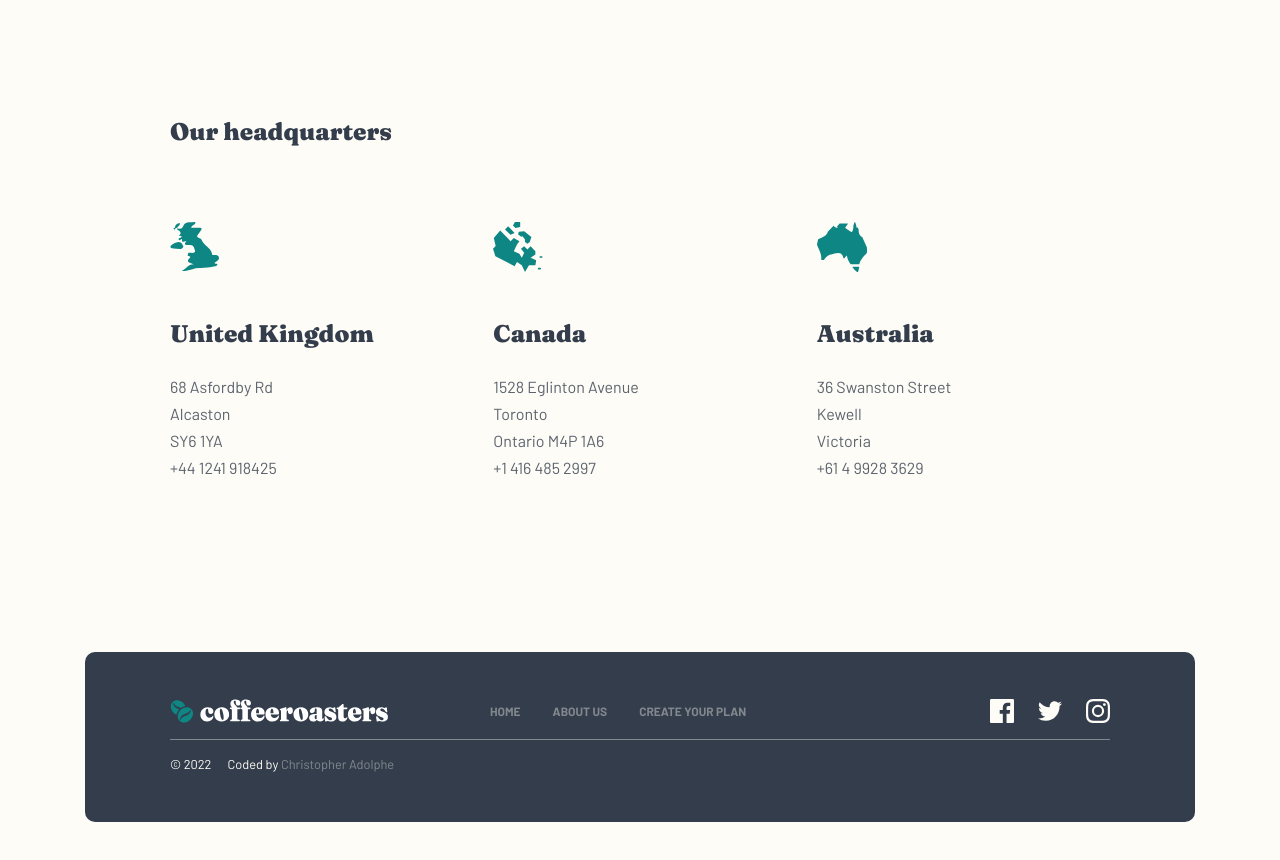
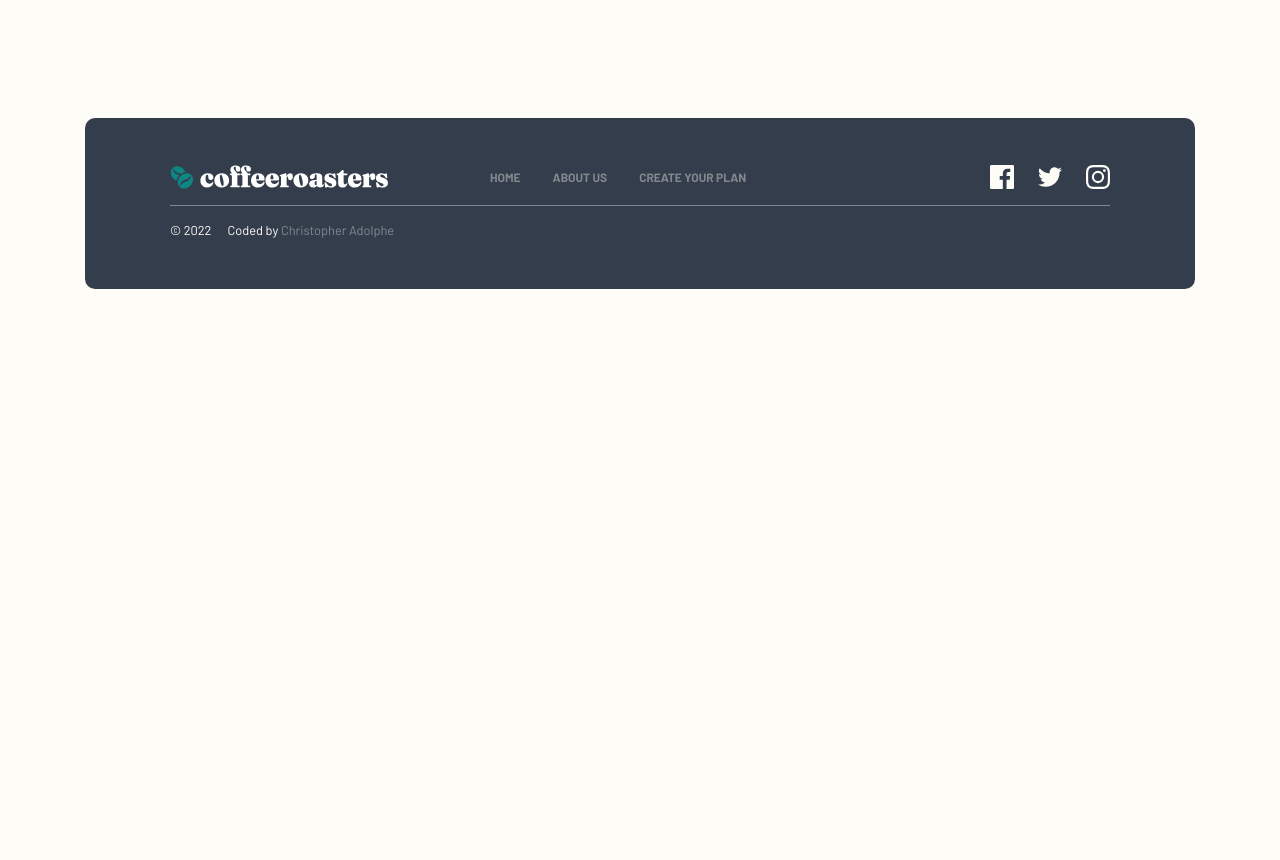
Before and after one commit to CHR-onicles/fm-challenge-coffeeroasters, a React (Create React App) app: page /about-us in a window 1280 px wide. Shown: the part 1849-2709 px from the top of the page. After the commit the page ends 2226 px from the top, so only its background shows below. Built offline with nearby package versions, Linux system fonts and the light colour scheme.

Commit message:
Removed OurHeadquarters component

```diff
--- a/src/views/AboutUs/AboutUs.tsx
+++ b/src/views/AboutUs/AboutUs.tsx
@@ -2,7 +2,7 @@ import { useState, useEffect, Fragment } from 'react';
 
 import { BaseHero } from '../../components/layout';
 import { BaseSkeleton } from '../../components/ui';
-import { OurCommitment, OurQuality, OurHeadquarters } from './index';
+import { OurCommitment, OurQuality } from './index';
 
 import { getPageContent } from '../../services';
 
@@ -38,7 +38,7 @@ const AboutUs = () => {
 
             <OurQuality content={ pageContent[2] } />
 
-            <OurHeadquarters content={ pageContent[3] } />
+            {/* <OurHeadquarters content={ pageContent[3] } /> */}
           </Fragment>
         ) : (
           <section>
--- a/src/views/AboutUs/OurHeadQuarters/OurHeadQuarters.module.scss
+++ /dev/null
@@ -1,78 +0,0 @@
-@use '../../../scss/abstracts/' as *;
-
-.headquarters {
-  --headquarters-spacing-bottom: #{toRem(120px)};
-  --headquarters-text-align: center;
-
-  --headquarters-title-spacing-bottom: #{toRem(72px)};
-  --headquarters-title-size: #{toRem(24px)};
-
-  --headquarters-list-spacing: #{toRem(80px)};
-
-  --headquarters-image-spacing-horizontal: auto;
-  --headquarters-image-spacing-bottom: #{toRem(48px)};
-
-  --headquarters-body-spacing-bottom: #{toRem(22px)};
-  --headquarters-body-title-size: #{toRem(28px)};
-
-  margin-bottom: var(--headquarters-spacing-bottom);
-
-  h2 {
-    margin-bottom: var(--headquarters-title-spacing-bottom);
-    font-size: var(--headquarters-title-size);
-    line-height: 1.3;
-    color: var(--dark-color-4);
-    text-align: var(--headquarters-text-align);
-  }
-
-  &__list {
-    > * + * {
-      margin-top: var(--headquarters-list-spacing);
-    }
-  }
-
-  &__item {
-    text-align: var(--headquarters-text-align);
-  }
-
-  &__image {
-    width: toRem(50px);
-    height: toRem(50px);
-    margin-left: var(--headquarters-image-spacing-horizontal);
-    margin-right: var(--headquarters-image-spacing-horizontal);
-    margin-bottom: var(--headquarters-image-spacing-bottom);
-  }
-
-  &__body {
-    h3 {
-      margin-bottom: var(--headquarters-body-spacing-bottom);
-      font-size: var(--headquarters-body-title-size);
-      line-height: 1.3;
-    }
-
-    p {
-      line-height: 1.7;
-    }
-  }
-
-  @include media-breakpoint(md) {
-    --headquarters-spacing-bottom: #{toRem(144px)};
-    --headquarters-text-align: left;
-
-    --headquarters-list-spacing: 0;
-
-    --headquarters-image-spacing-horizontal: unset;
-
-    --headquarters-body-title-size: #{toRem(24px)};
-  }
-
-  @include media-breakpoint(lg) {
-    --headquarters-spacing-bottom: #{toRem(168px)};
-
-    --headquarters-body-spacing-bottom: #{toRem(24px)};
-
-    &__content {
-      padding: 0 var(--content-spacing-horizontal);
-    }
-  }
-}
--- a/src/views/AboutUs/OurHeadQuarters/OurHeadQuarters.tsx
+++ /dev/null
@@ -1,55 +0,0 @@
-import { IPageContent } from '../../../interfaces/page-content-interface';
-
-import styles from './OurHeadquarters.module.scss';
-
-interface IOurHeadquartersProps {
-  content: IPageContent;
-}
-
-const OurHeadquarters = ({ content }: IOurHeadquartersProps) => {
-  const { title, listing } = content;
-
-  return (
-    <section className={ styles.headquarters }>
-      <div className="container">
-        <div className={ styles['headquarters__content'] }>
-          <h2>{ title }</h2>
-
-          {
-            listing?.length ? (
-              <ul className={ `grid-cols | ${styles['headquarters__list']}` }>
-                {
-                  listing.map(headquarter => (
-                    <li
-                      key={ headquarter.id }
-                      className={ `grid__item grid__item--span-md-4 grid__item--span-lg-4 | ${styles['headquarters__item']}` }
-                    >
-                      <img
-                        src={ headquarter.imagePath }
-                        alt={ headquarter.country }
-                        className={ styles['headquarters__image'] }
-                      />
-
-                      <div className={ styles['headquarters__body'] }>
-                        <h3>{ headquarter.country }</h3>
-
-                        <p>{ headquarter.address }</p>
-                        <p>{ headquarter.town }</p>
-                        <p>{ headquarter.state }</p>
-                        <p>{ headquarter.tel }</p>
-                      </div>
-                    </li>
-                  ))
-                }
-              </ul>
-            ) : (
-              <p>Sorry, headquarters data could not be loaded.</p>
-            )
-          }
-        </div>
-      </div>
-    </section>
-  );
-};
-
-export default OurHeadquarters;
--- a/src/views/AboutUs/index.ts
+++ b/src/views/AboutUs/index.ts
@@ -1,3 +1,3 @@
 export { default as OurCommitment } from './OurCommitment/OurCommitment';
 export { default as OurQuality } from './OurQuality/OurQuality';
-export { default as OurHeadquarters } from './OurHeadquarters/OurHeadquarters';
+// export { default as OurHeadquarters } from './OurHeadquarters/OurHeadquarters';
```
